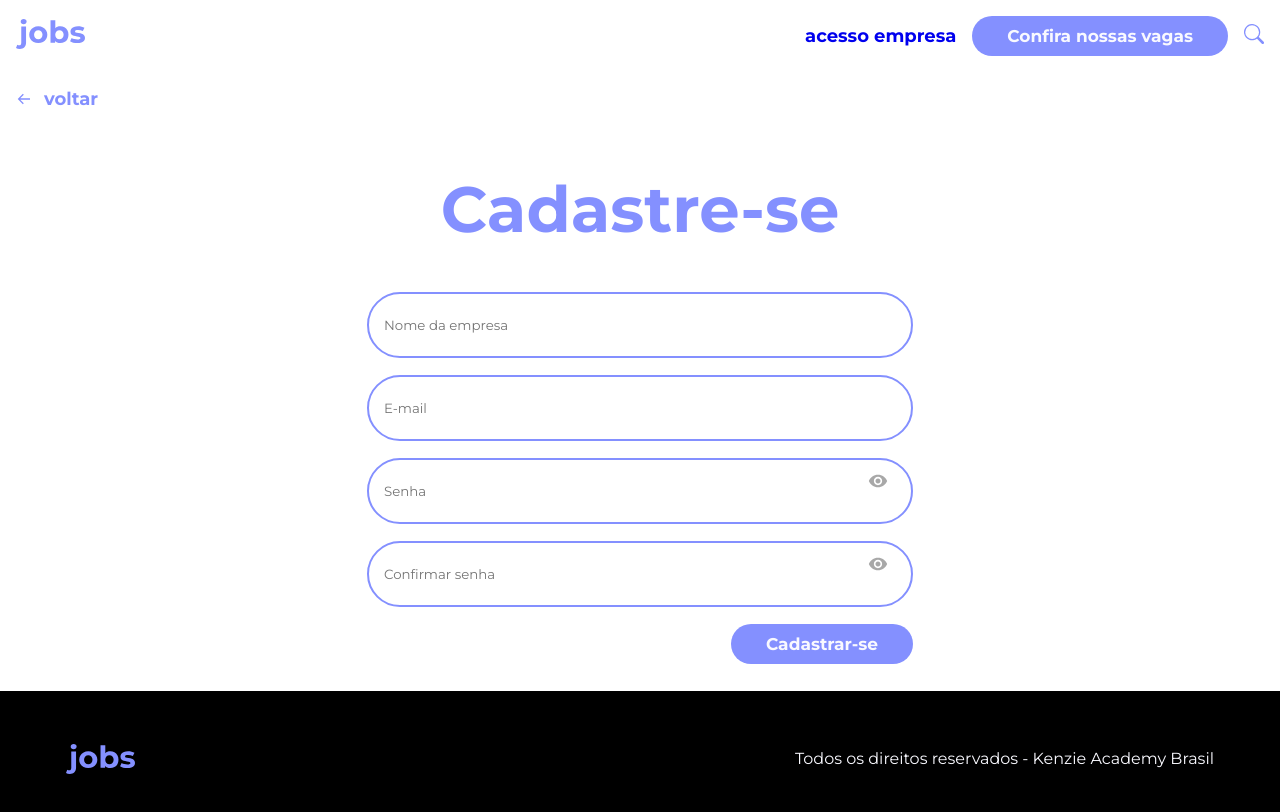
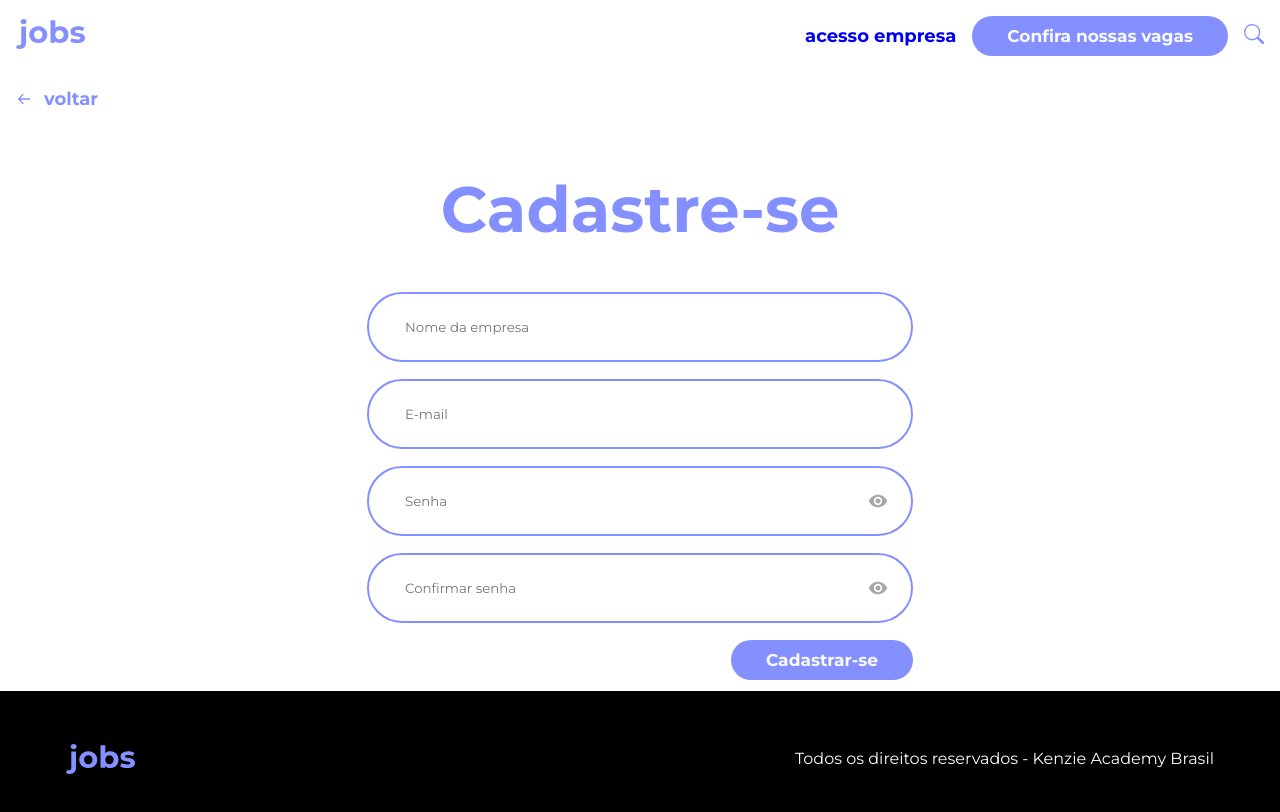
Before and after one commit to gusmfs/kenzie_jobs, a React (Vite) app: page /register in a window 1280 px wide. Shown: the top 812 px of the page. Built offline with nearby package versions, Linux system fonts and the light colour scheme; no server answers.

Commit message:
style: input

```diff
--- a/src/components/InputPassword/style.module.scss
+++ b/src/components/InputPassword/style.module.scss
@@ -18,7 +18,7 @@ button:disabled {
 
   button {
     position: absolute;
-    top: 13px;
+    top: 25px;
     right: 25px;
     font-size: 1.25rem;
     color: #a8a8a8;
--- a/src/style/forms.scss
+++ b/src/style/forms.scss
@@ -1,7 +1,8 @@
 .inputForm {
   width: 100%;
   height: 66px;
-  padding: 0 15px;
+  // padding: 0 15px;
+  padding: 33px 36px;
   border-radius: 255px;
   border: 2px solid var(--Blue);
   font-family: var(--font-family);
```
